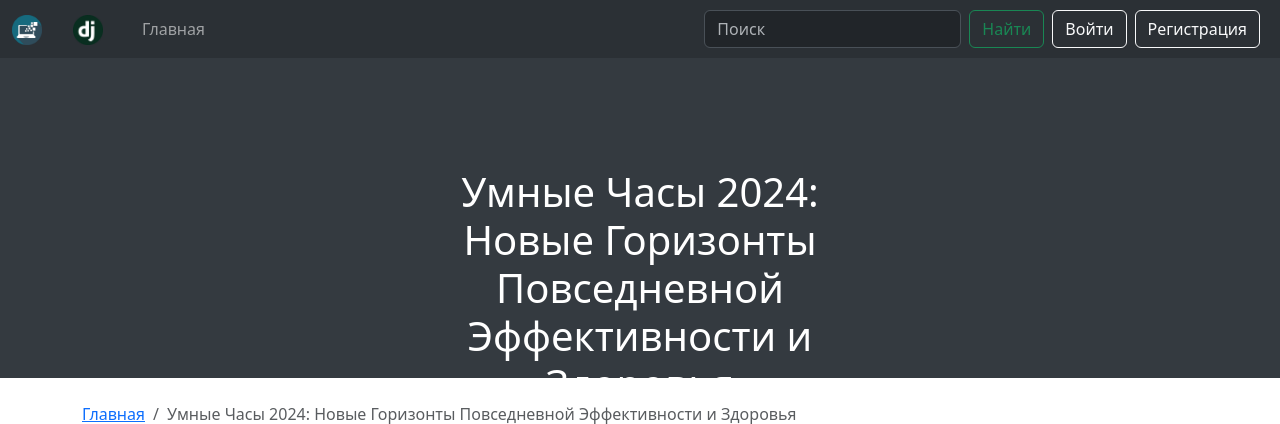
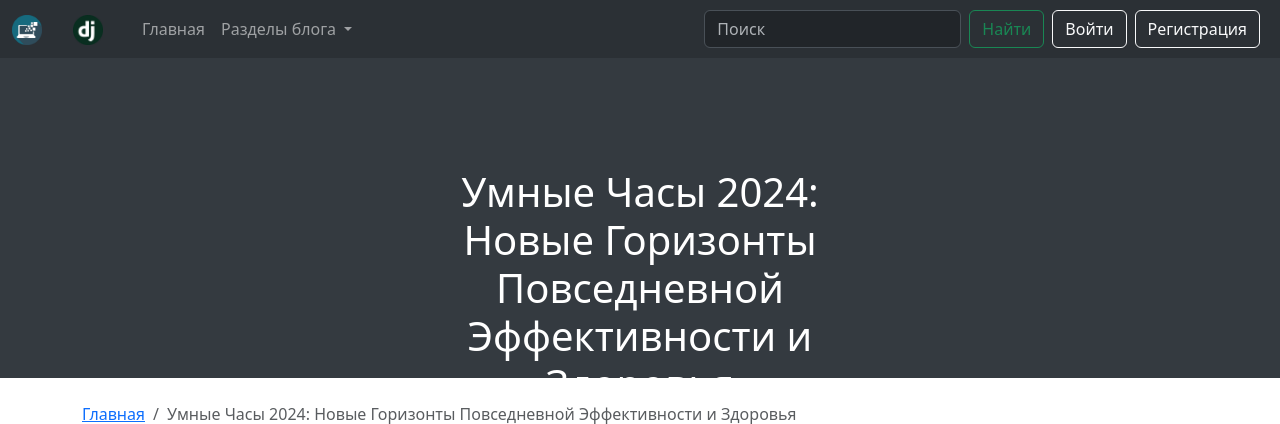
Before and after one commit to Beloglazovaaa/GeekGenius-blog-Django, a Django app: a page that uses myblog/templates/myblog/block/navbar.html in a window 1280 px wide. Shown: the top 424 px of the page. Run offline with Django 3.2, Linux system fonts and the light colour scheme; data comes from the database, SQL or seed files in the repository; some libraries are stand-ins or nearby versions.

Commit message:
blog section button (without urls) added

```diff
--- a/myblog/templates/myblog/block/navbar.html
+++ b/myblog/templates/myblog/block/navbar.html
@@ -14,6 +14,17 @@
       <div class="collapse navbar-collapse" id="navbarSupportedContent">
         <div class="navbar-nav me-auto mb-2 mb-lg-0">
           <a class="nav-link" href="{% url 'index' %}">Главная</a>
+          <!-- Добавляем выпадающий список секций блога -->
+          <div class="nav-item dropdown">
+            <a class="nav-link dropdown-toggle" href="#" id="navbarDropdownBlog" role="button" data-bs-toggle="dropdown" aria-expanded="false">
+              Разделы блога
+            </a>
+            <ul class="dropdown-menu" aria-labelledby="navbarDropdownBlog">
+              <li><a class="dropdown-item" href="#">Полиномиальная регрессия</a></li>
+              <li><a class="dropdown-item" href="#">Градиентный бустинг</a></li>
+              <li><a class="dropdown-item" href="#">Рекурсивная нейронная сеть</a></li>
+            </ul>
+          </div>
         </div>
         <form class="d-flex" role="search">
           <input class="form-control me-2" type="search" placeholder="Поиск" aria-label="Поиск">
@@ -25,6 +36,7 @@
     </div>
   </nav>
 </section>
+
 
 <!-- Модальное окно регистрации -->
 <div class="modal fade" id="registrationModal" tabindex="-1" aria-labelledby="registrationModalLabel" aria-hidden="true">
```
